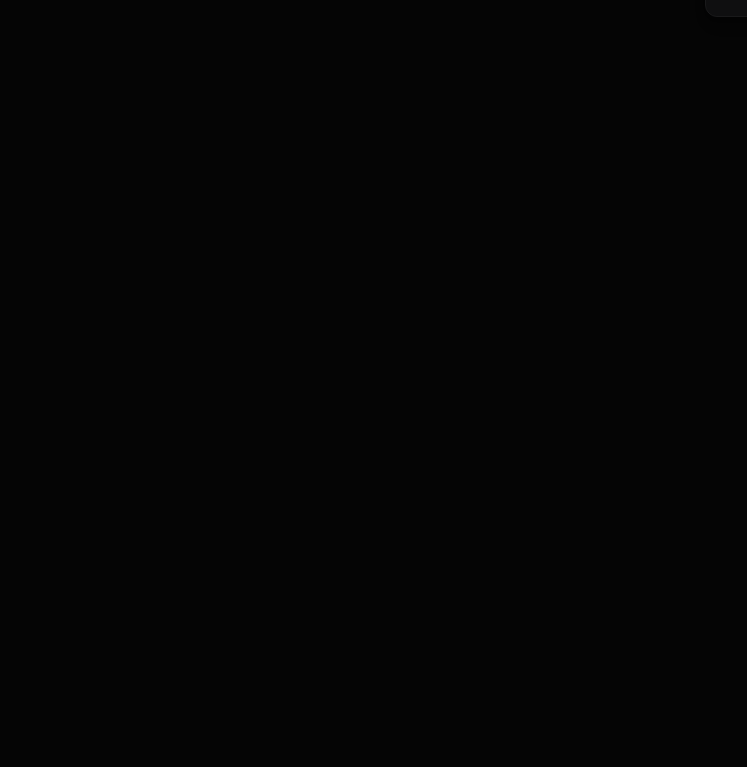
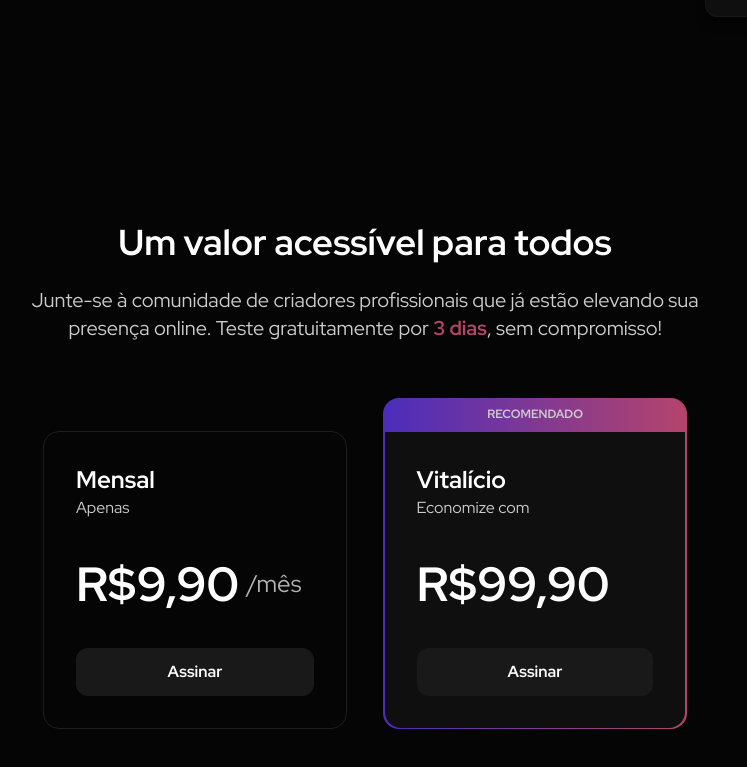
Before and after one commit to LeoAnders/micro-saas-projectinbio, a Next.js app: page / in a window 1280 px wide. Shown: the part 728-1495 px from the top of the page, without its empty margins (275-1022 px from the left). Before the commit the page ends 800 px from the top, so only its background shows below. Built offline with nearby package versions, Linux system fonts and the light colour scheme.

Commit message:
Criar seção de `Pricing` e aplicar em `pages.tsx`

```diff
--- /dev/null
+++ b/app/components/landing-page/pricing.tsx
@@ -0,0 +1,53 @@
+import { TRIAL_DAYS } from "../lib/utils";
+import Button from "../ui/button";
+
+export default function Pricing() {
+  return (
+    <div className="my-[150px] flex flex-col items-center gap-14">
+      <div className="flex flex-col items-center gap-6">
+        <h3 className="text-4xl font-bold text-white">
+          Um valor acessível para todos
+        </h3>
+        <p className="text-content-body text-xl text-center">
+          Junte-se à comunidade de criadores profissionais que já estão elevando
+          sua <br />
+          presença online. Teste gratuitamente por{" "}
+          <strong className="text-accent-pink">{TRIAL_DAYS} dias</strong>, sem
+          compromisso!
+        </p>
+      </div>
+      <div className="flex items-end gap-9">
+        <div className="w-[304px] p-8 flex flex-col gap-7 rounded-2xl border border-[#1E1E1E]">
+          <div className="flex flex-col">
+            <span className="text-white font-bold text-2xl">Mensal</span>
+            <span className="text-content-body">Apenas</span>
+          </div>
+          <div className="flex items-center gap-2">
+            <span className="text-white font-bold text-[48px]">R$9,90</span>
+            <span className="text-content-headline text-2xl">/mês</span>
+          </div>
+          <Button variant="secondary">Assinar</Button>
+        </div>
+        <div className="flex flex-col">
+          <div className="flex justify-center items-center rounded-t-2xl p-2 w-[304px] bg-[linear-gradient(90deg,#4B2DBB_0%,#B5446B_100%)]">
+            <span className="uppercase text-xs font-bold">Recomendado</span>
+          </div>
+          <div className="p-[1.6px] bg-[linear-gradient(90deg,#4B2DBB_0%,#B5446B_100%)] rounded-b-2xl">
+            <div className="w-full bg-background-secondary p-8 flex flex-col gap-7 rounded-b-2xl">
+              <div className="flex flex-col">
+                <span className="text-white font-bold text-2xl">Vitalício</span>
+                <span className="text-content-body">Economize com</span>
+              </div>
+              <div className="flex items-center gap-1">
+                <span className="text-white font-bold text-[48px]">
+                  R$99,90
+                </span>
+              </div>
+              <Button variant="secondary">Assinar</Button>
+            </div>
+          </div>
+        </div>
+      </div>
+    </div>
+  );
+}
--- a/app/components/lib/utils.tsx
+++ b/app/components/lib/utils.tsx
@@ -1,5 +1,6 @@
 import { ClassValue, clsx } from "clsx";
 import { twMerge } from "tailwind-merge";
+export const TRIAL_DAYS = 3;
 
 export function cn(...inputs: ClassValue[]) {
   return twMerge(clsx(inputs))
--- a/app/page.tsx
+++ b/app/page.tsx
@@ -1,11 +1,13 @@
 import Header from "./components/landing-page/header";
 import Hero from "./components/landing-page/hero";
+import Pricing from "./components/landing-page/pricing";
 
 export default function Home() {
   return (
     <div className="max-w-7xl mx-auto">
       <Header />
       <Hero />
+      <Pricing />
 
       {/* <VideoExplanation />
       <Pricing />
```
